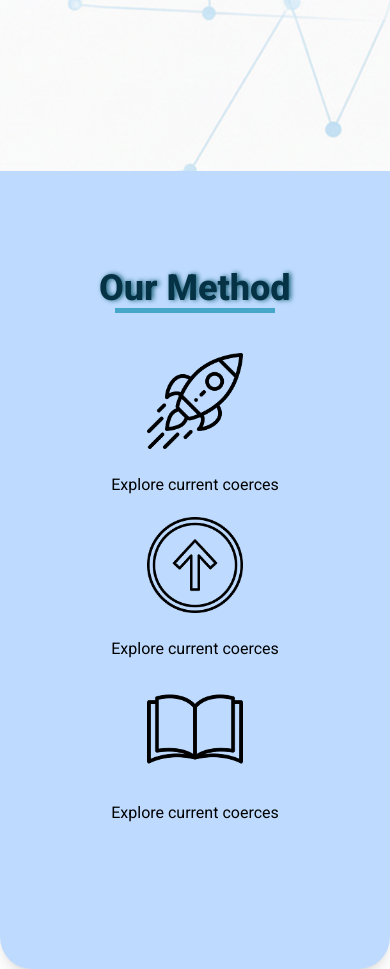
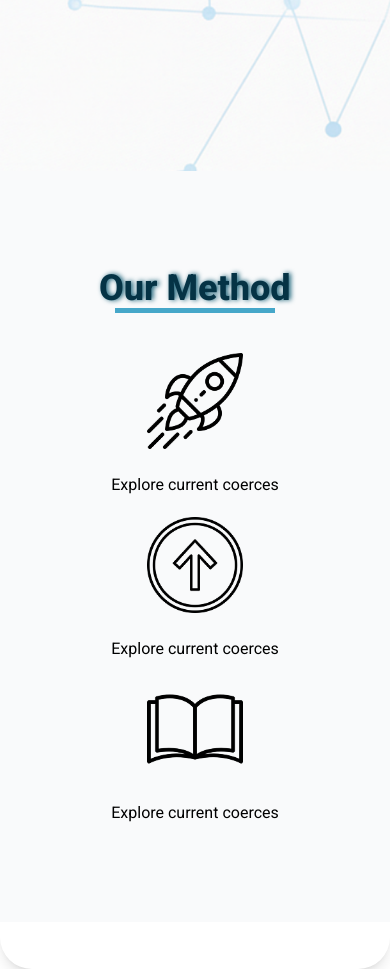
Before and after one commit to Step-Wise-Roadmaps/Step-Wise, a React (Vite) app in the folder Frontend/: page / in a window 390 px wide. Shown: the part 660-1629 px from the top of the page. Built offline with nearby package versions, Linux system fonts and the light colour scheme.

Commit message:
refactor: change bg on breack point

```diff
--- a/Frontend/src/page/Hero.jsx
+++ b/Frontend/src/page/Hero.jsx
@@ -34,7 +34,7 @@ function Hero() {
                 </div>
 
                 <div className="bg-gray-50 w-full h-[89vh] flex items-center justify-center">
-                    <div className="h-screen md:h-96 bg-blue-200 w-full max-w-6xl flex rounded-4xl shadow-lg">
+                    <div className="h-screen md:h-96 md:bg-blue-200 w-full max-w-6xl flex rounded-4xl shadow-lg">
                         <div className='md:m-10 m-5 flex justify-center flex-col items-center w-full'>
                             <div className=''>
                                 <h1 className='roboto-extrabold text-cyan-950 text-4xl md:text-5xl [text-shadow:_2px_0px_5px_rgb(21_94_117)]'>Our Method</h1>
```
